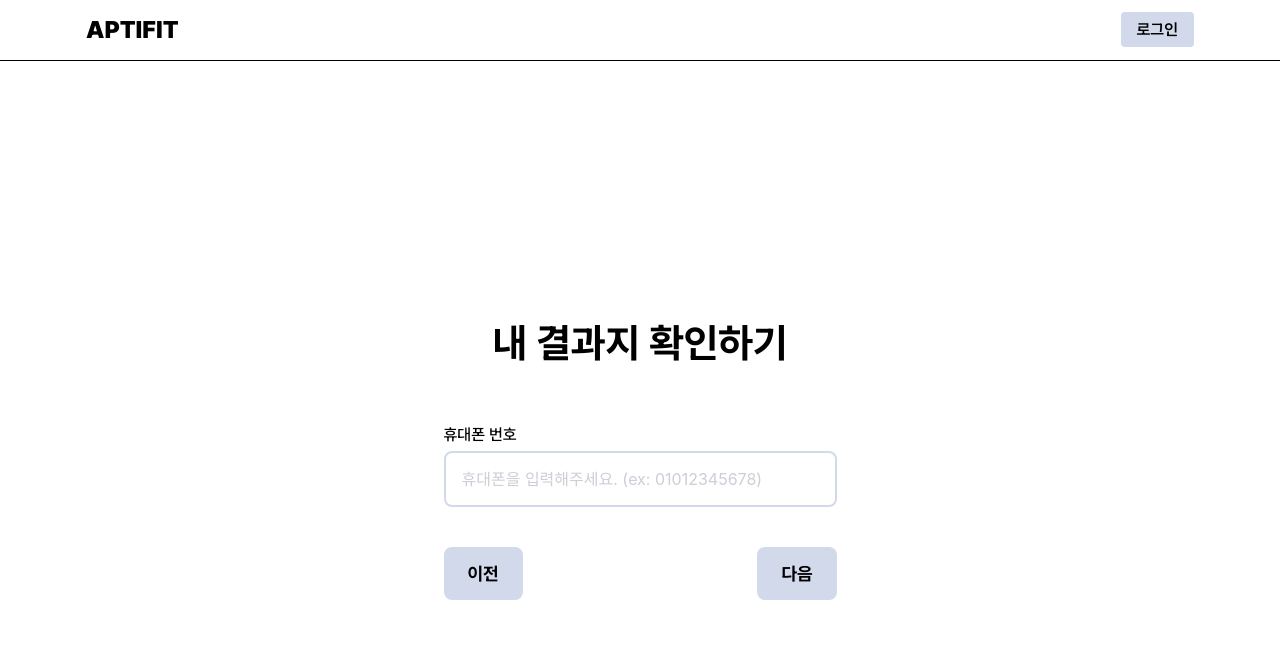
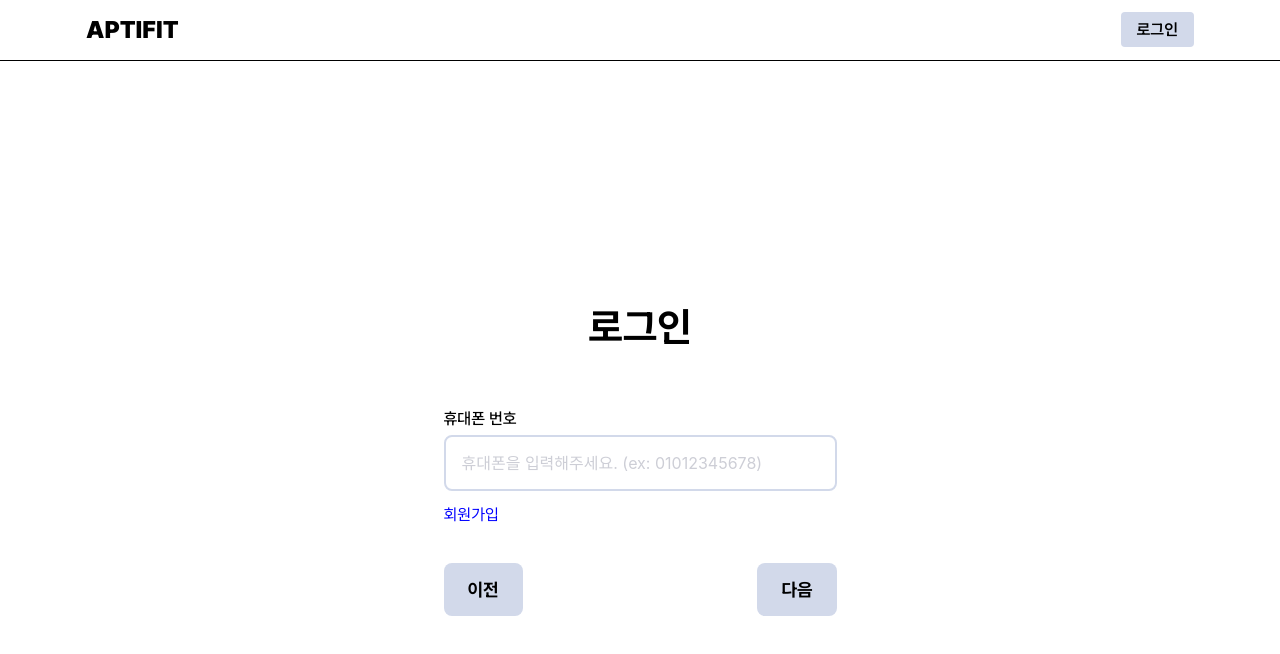
Before and after one commit to hyunzsu/aptimizer--aptifit, a Next.js app: page /login in a window 1280 px wide. Shown: the top 654 px of the page. Built offline with nearby package versions, Linux system fonts and the light colour scheme.

Commit message:
[🎨UI] 회원가입 이동 링크

```diff
--- a/src/app/login/LoginPage.module.css
+++ b/src/app/login/LoginPage.module.css
@@ -19,6 +19,14 @@
 
 .inputContainer {
   margin-bottom: var(--spacing-40);
+  display: flex;
+  flex-direction: column;
+  gap: var(--spacing-16);
+}
+
+.link {
+  color: blue;
+  font-size: var(--text-16);
 }
 
 .buttonContainer {
--- a/src/app/login/page.tsx
+++ b/src/app/login/page.tsx
@@ -2,6 +2,7 @@
 
 import { useState } from "react";
 import { useRouter } from "next/navigation";
+import Link from "next/link";
 import { Input, Button, Loading } from "@/components";
 import s from "./LoginPage.module.css";
 
@@ -43,18 +44,18 @@ const LoginPage = () => {
     }
 
     // 회원 확인
-    setLoading(true);
+    // setLoading(true);
     const res = await checkUser();
-
-    if (res.authorization === false) {
-      setLoading(false);
-      alert("결과지 데이터가 없습니다!");
-      return;
-    }
-    setLoading(false);
-    sessionStorage.setItem("bootcamp10", JSON.stringify(res));
-    setLoading(true);
-    router.push("/result");
+    console.log(res);
+    // if (res.authorization === false) {
+    //   setLoading(false);
+    //   alert("결과지 데이터가 없습니다!");
+    //   return;
+    // }
+    // setLoading(false);
+    // sessionStorage.setItem("bootcamp10", JSON.stringify(res));
+    // setLoading(true);
+    // router.push("/result");
   };
 
   // 회원정보확인
@@ -84,13 +85,13 @@ const LoginPage = () => {
   };
 
   if (loading) {
-    return <Loading text="결과지를 불러오는 중입니다..." />;
+    return <Loading text="사용자 정보를 확인하는 중입니다..." />;
   }
 
   return (
     <main className={s.LoginPage}>
       <div className={s.container}>
-        <h2 className={s.title}>내 결과지 확인하기</h2>
+        <h2 className={s.title}>로그인</h2>
         <div className={s.inputContainer}>
           <Input
             label="휴대폰 번호"
@@ -99,6 +100,9 @@ const LoginPage = () => {
             value={phone}
             onChange={handlePhoneChange}
           />
+          <Link className={s.link} href="register">
+            회원가입
+          </Link>
         </div>
         <div className={s.buttonContainer}>
           <Button onClick={returnHome}>이전</Button>
```
